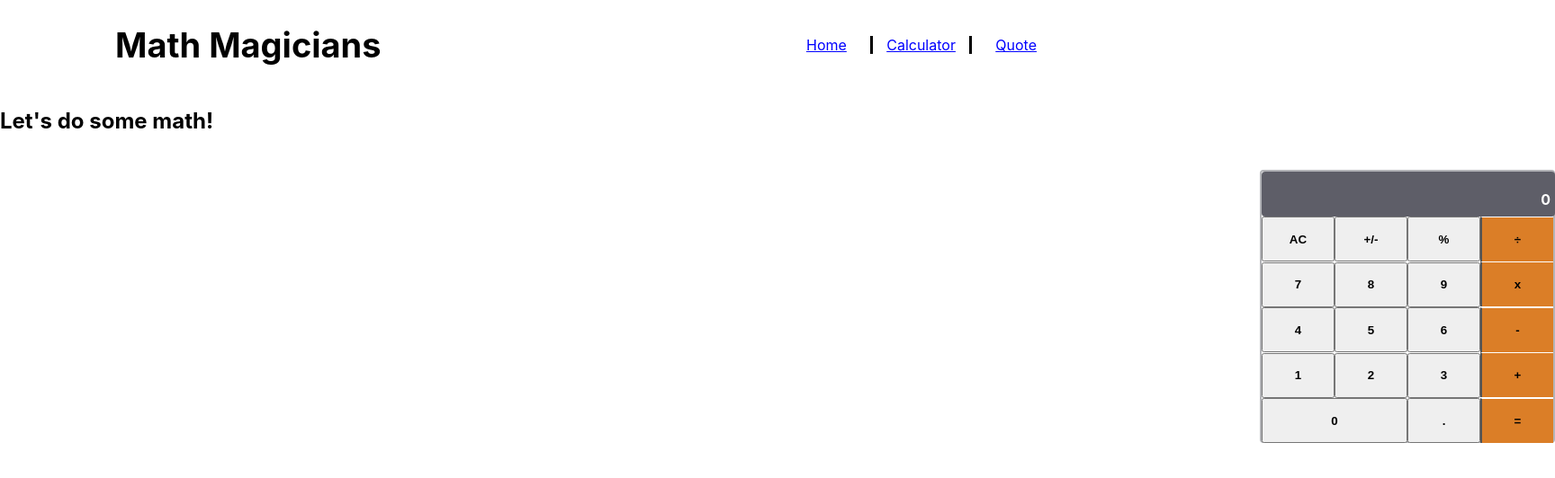
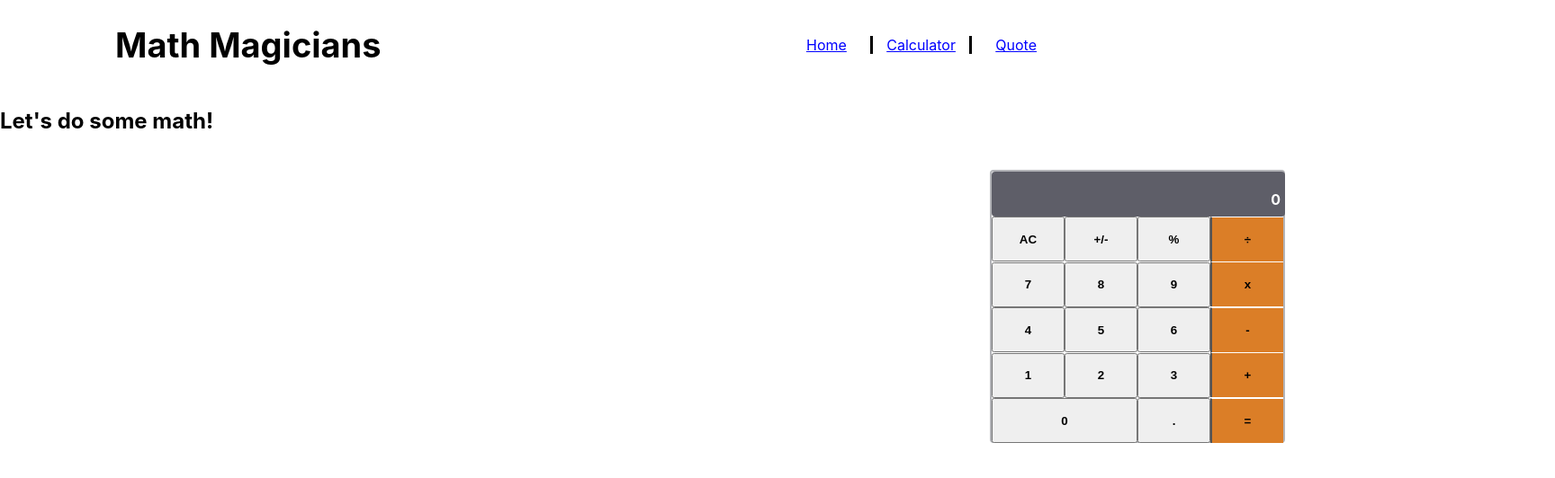
Before and after one commit to m00h0/Math-magicians, a React (Create React App) app: page /Calculator in a window 1280 px wide. Shown: the top 532 px of the page at 90% size, 1728 px wide, since content can reach past the window. Built offline with nearby package versions, Linux system fonts and the light colour scheme.

Commit message:
fix the margin

```diff
--- a/src/index.css
+++ b/src/index.css
@@ -30,7 +30,7 @@ code {
   border: 2px solid #b3b4b8;
   width: 324px;
   height: 300px;
-  margin: 40px 100px auto 1400px;
+  margin: 40px 100px auto 1100px;
   border-radius: 4px;
 }
 
```
